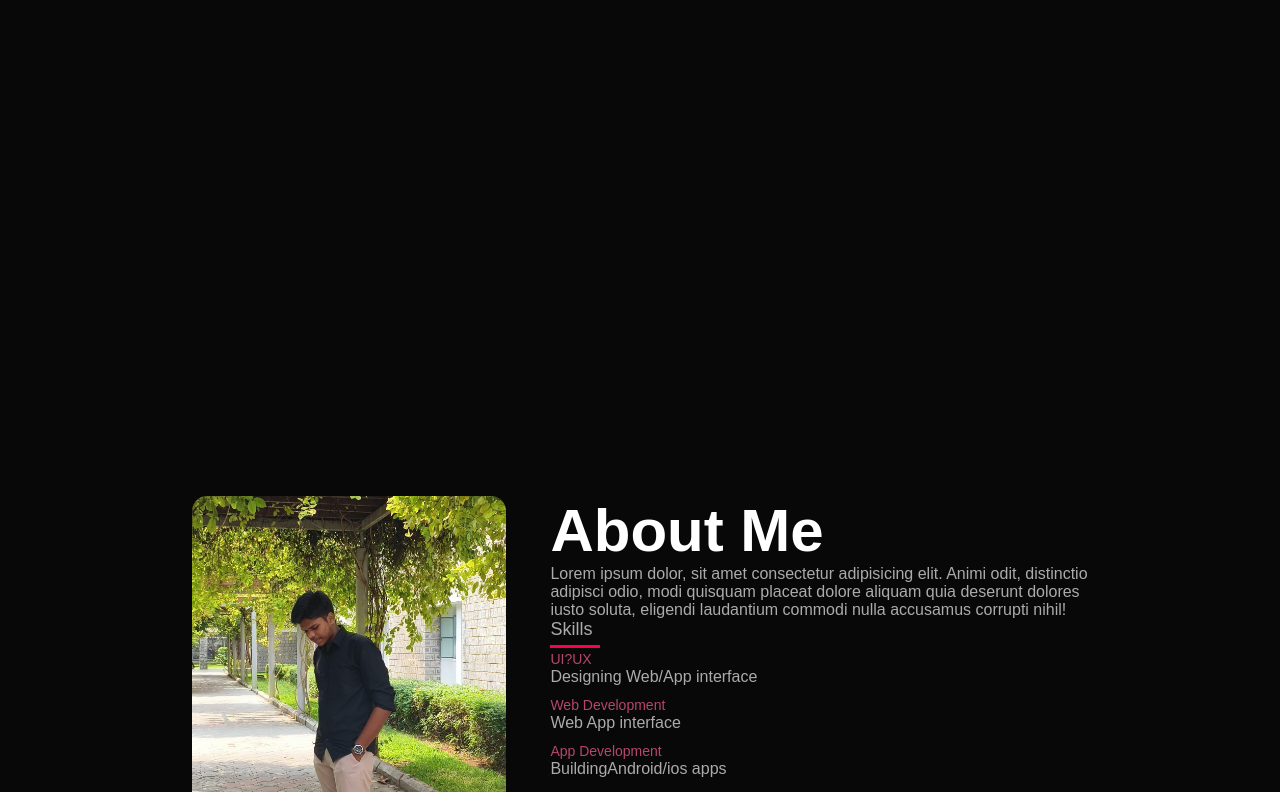
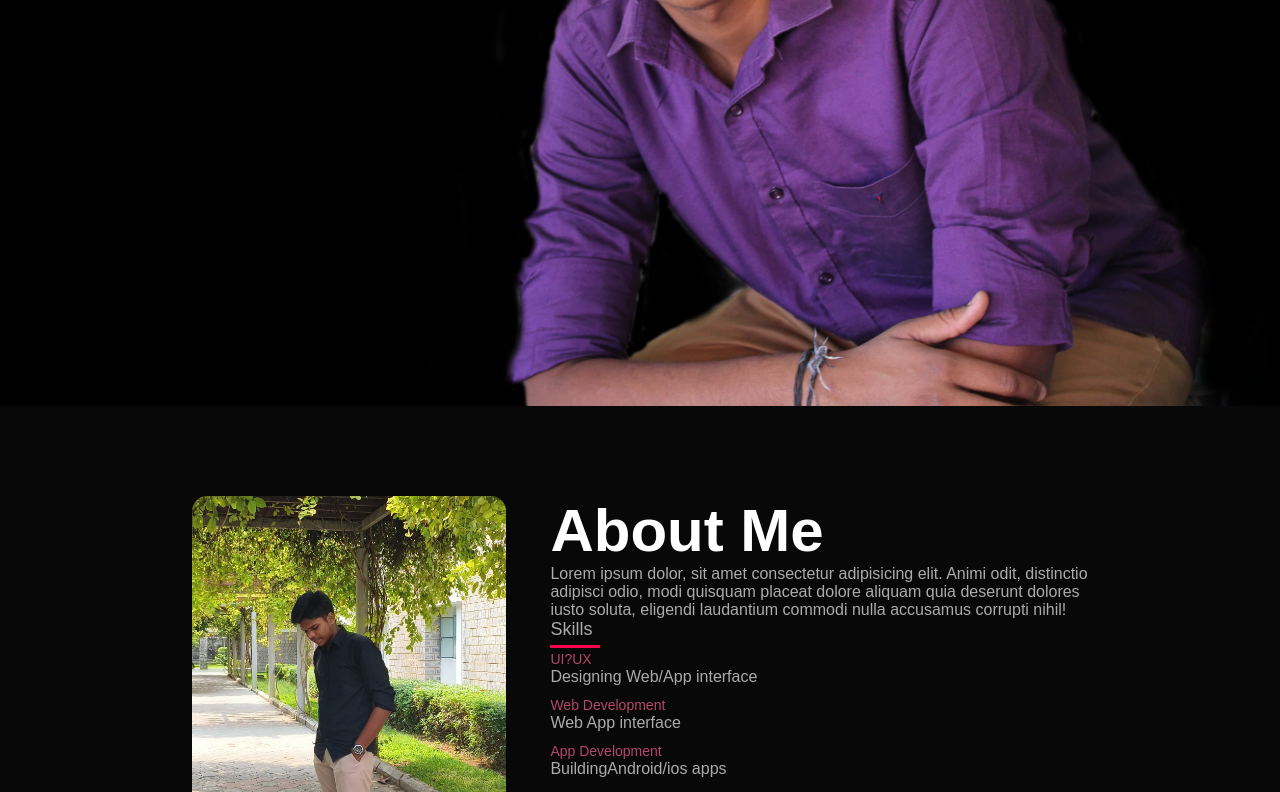
Before and after one commit to THIRUSELVAN-V/personal-website, a plain HTML site: page index.html in a window 1280 px wide. Shown: the part 394-1186 px from the top of the page. Drawn offline with Linux system fonts and the light colour scheme.

Commit message:
Update style.css

```diff
--- a/style.css
+++ b/style.css
@@ -12,7 +12,7 @@ body{
 #header{
     width: 100%;
     height: 100vh;
-    background-image: url(photos/thiruselvan.jpg);
+    background-image: url(thiruselvan.jpg);
     background-size: cover;
     background-position: center;
 }
```
